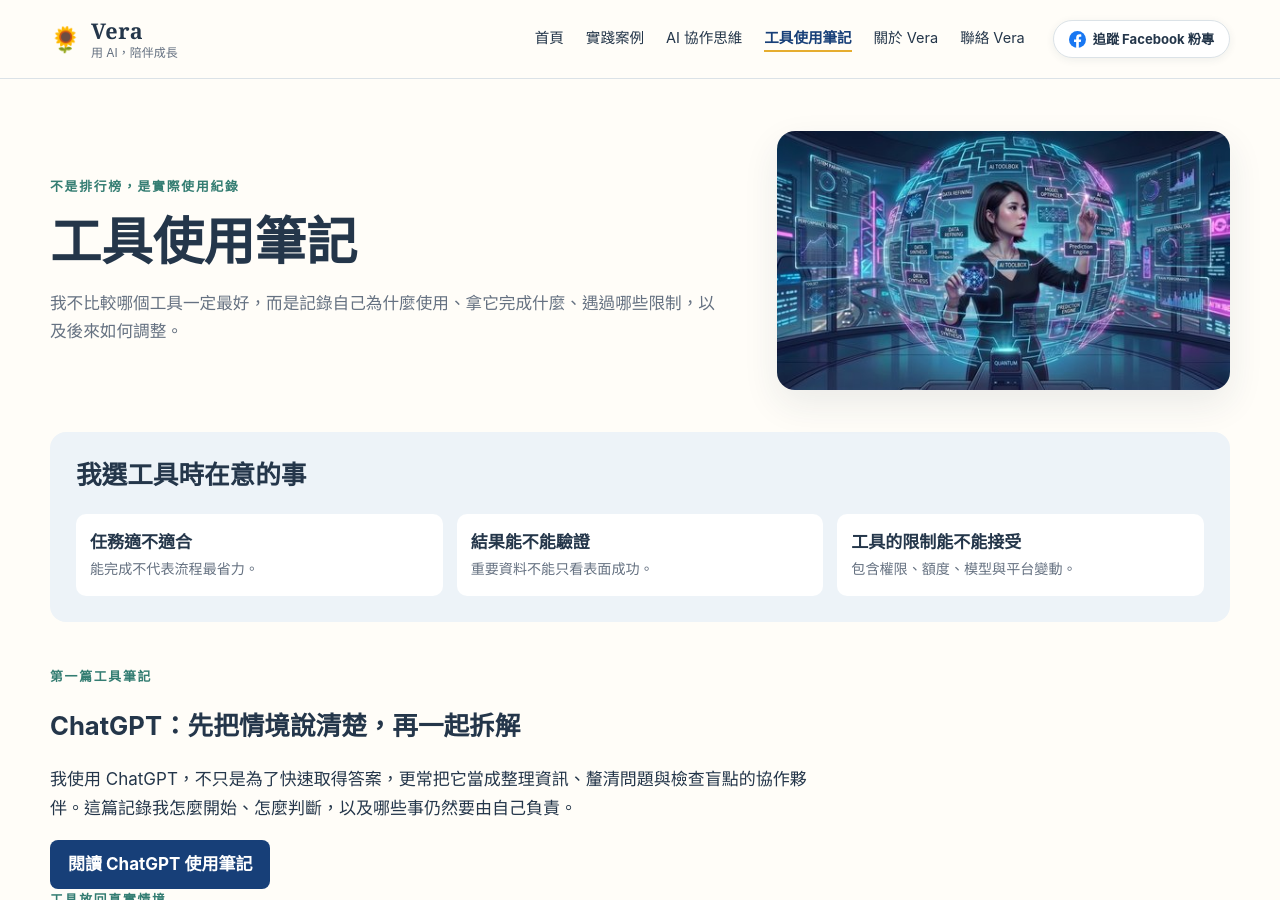
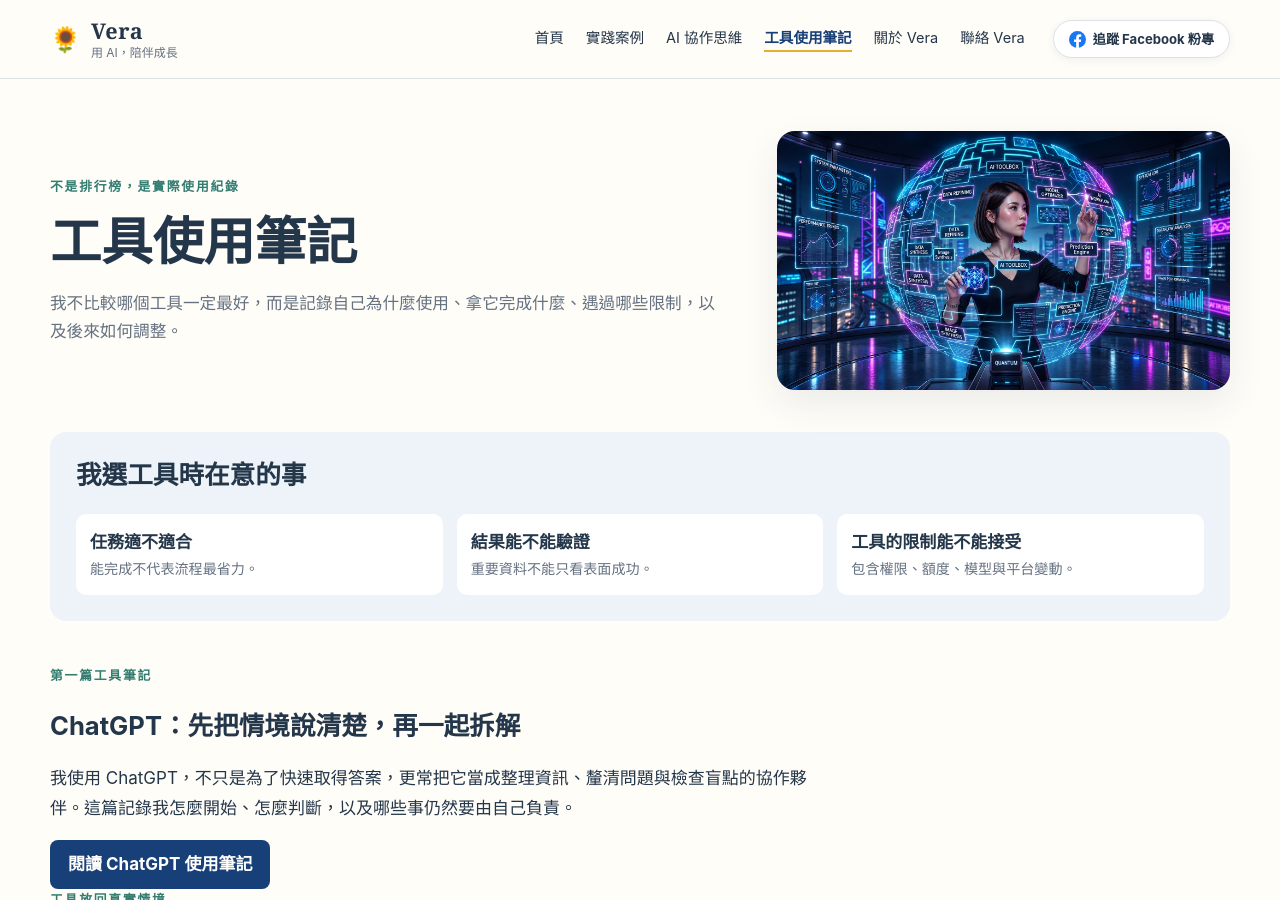
Before and after one commit to Vera-With-AI/Vera-With-AI.github.io, a Jekyll site: the page built from ai-tools.md, in a window 1280 px wide and 900 px high. Built offline with Jekyll 4.4.1, drawn with Linux system fonts in a browser that asks for light colours.

Commit message:
更新工具筆記主視覺

```diff
--- a/ai-tools.md
+++ b/ai-tools.md
@@ -5,7 +5,7 @@ hide_title: true
 permalink: /ai-tools/
 description: "Vera 實際使用過的 AI 工具與工作方式：為什麼使用、拿來做什麼、遇過哪些限制，以及現在如何選擇。"
 ---
-<header class="page-intro"><div><p class="eyebrow">不是排行榜，是實際使用紀錄</p><h1>工具使用筆記</h1><p class="page-lead">我不比較哪個工具一定最好，而是記錄自己為什麼使用、拿它完成什麼、遇過哪些限制，以及後來如何調整。</p></div><img src="{{ '/assets/images/ai-tools-illustration.jpg' | relative_url }}" alt="Vera 使用 AI 工具的插畫" class="page-intro-image"></header>
+<header class="page-intro"><div><p class="eyebrow">不是排行榜，是實際使用紀錄</p><h1>工具使用筆記</h1><p class="page-lead">我不比較哪個工具一定最好，而是記錄自己為什麼使用、拿它完成什麼、遇過哪些限制，以及後來如何調整。</p></div><img src="{{ '/assets/images/ai-tools-illustration-20260910.jpg' | relative_url }}" alt="Vera 使用 AI 工具的插畫" class="page-intro-image"></header>
 <section class="tool-guidance"><h2>我選工具時在意的事</h2><div class="mini-grid"><p><strong>任務適不適合</strong><span>能完成不代表流程最省力。</span></p><p><strong>結果能不能驗證</strong><span>重要資料不能只看表面成功。</span></p><p><strong>工具的限制能不能接受</strong><span>包含權限、額度、模型與平台變動。</span></p></div></section>
 <section class="tool-status" aria-labelledby="tool-note-title"><p class="eyebrow">第一篇工具筆記</p><h2 id="tool-note-title">ChatGPT：先把情境說清楚，再一起拆解</h2><p>我使用 ChatGPT，不只是為了快速取得答案，更常把它當成整理資訊、釐清問題與檢查盲點的協作夥伴。這篇記錄我怎麼開始、怎麼判斷，以及哪些事仍然要由自己負責。</p><a class="button button-primary" href="{{ '/ai-tools/chatgpt/' | relative_url }}">閱讀 ChatGPT 使用筆記</a></section>
 <section class="tool-status" aria-labelledby="related-cases-title"><p class="eyebrow">工具放回真實情境</p><h2 id="related-cases-title">相關實踐案例</h2><p>工具本身不是主角。以下案例保留我為什麼選擇它、遇過哪些限制，以及最後如何調整。</p><div class="case-list compact">{% for post in site.posts %}{% if post.tools %}<article class="case-card"><div class="article-meta"><span>{{ post.tools | join: "、" }}</span><time datetime="{{ post.date | date_to_xmlschema }}">{{ post.date | date: "%Y.%m.%d" }}</time></div><h3><a href="{{ post.url | relative_url }}">{{ post.title }}</a></h3><p>{{ post.description }}</p></article>{% endif %}{% endfor %}</div></section>
```
Also changed, not shown: assets/images/ai-tools-illustration-20260910.jpg (added).
